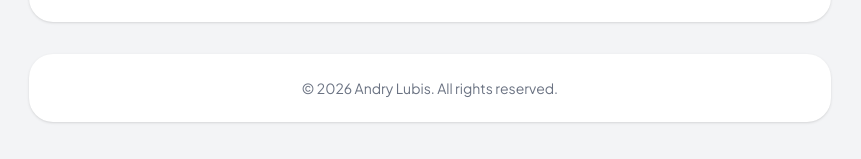
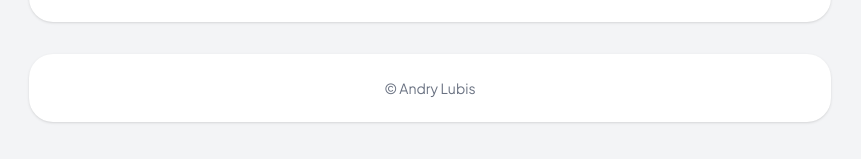
Before and after one commit to andrylubis/andrylubis.github.io, a React (Vite) app: page / in a window 1280 px wide. Shown: the part 2198-2357 px from the top of the page, without its empty margins (401-1262 px from the left). Built offline with nearby package versions, Linux system fonts and the light colour scheme.

Commit message:
Update footer copyright text

```diff
--- a/src/App.jsx
+++ b/src/App.jsx
@@ -27,7 +27,7 @@ function App() {
 
           {/* Footer */}
           <footer className="bg-white rounded-3xl shadow-sm p-6 text-center text-gray-500 text-sm">
-            <p>&copy; {new Date().getFullYear()} Andry Lubis. All rights reserved.</p>
+            <p>&copy; Andry Lubis</p>
           </footer>
         </div>
 
```
